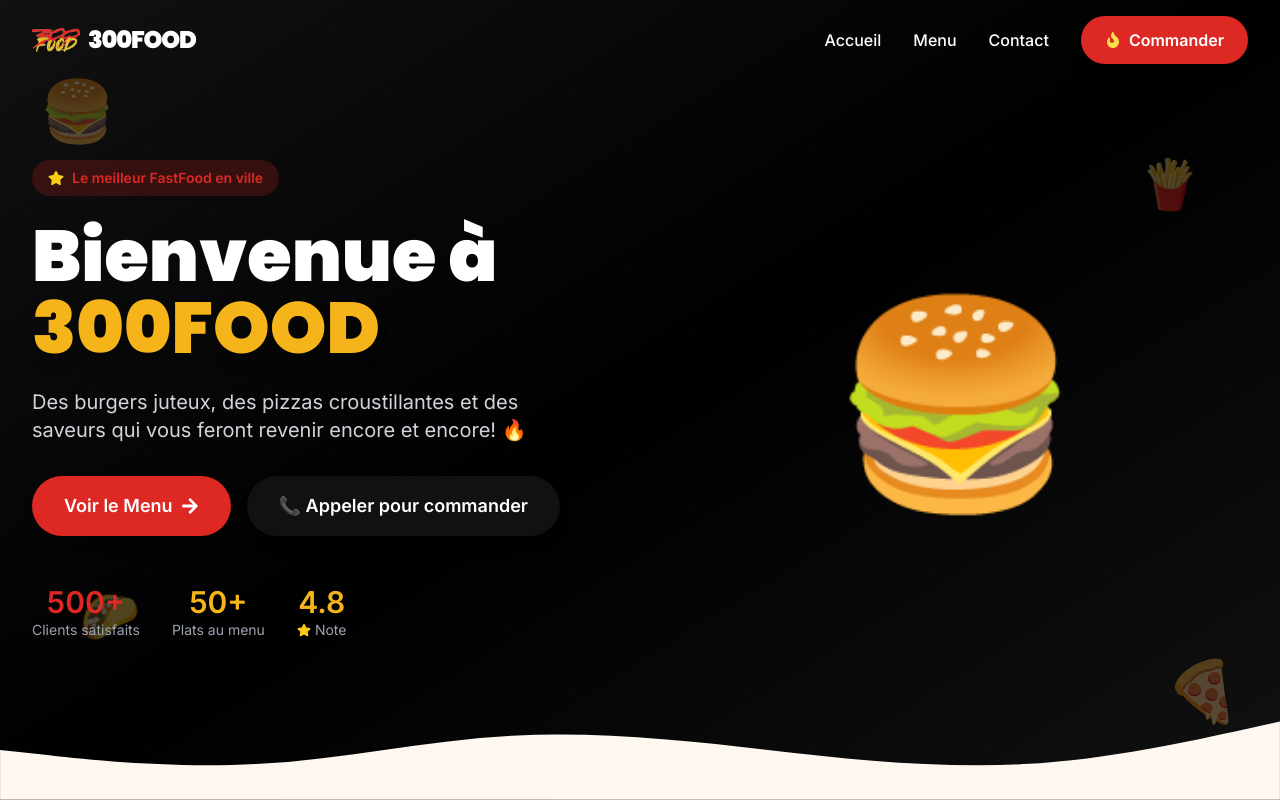
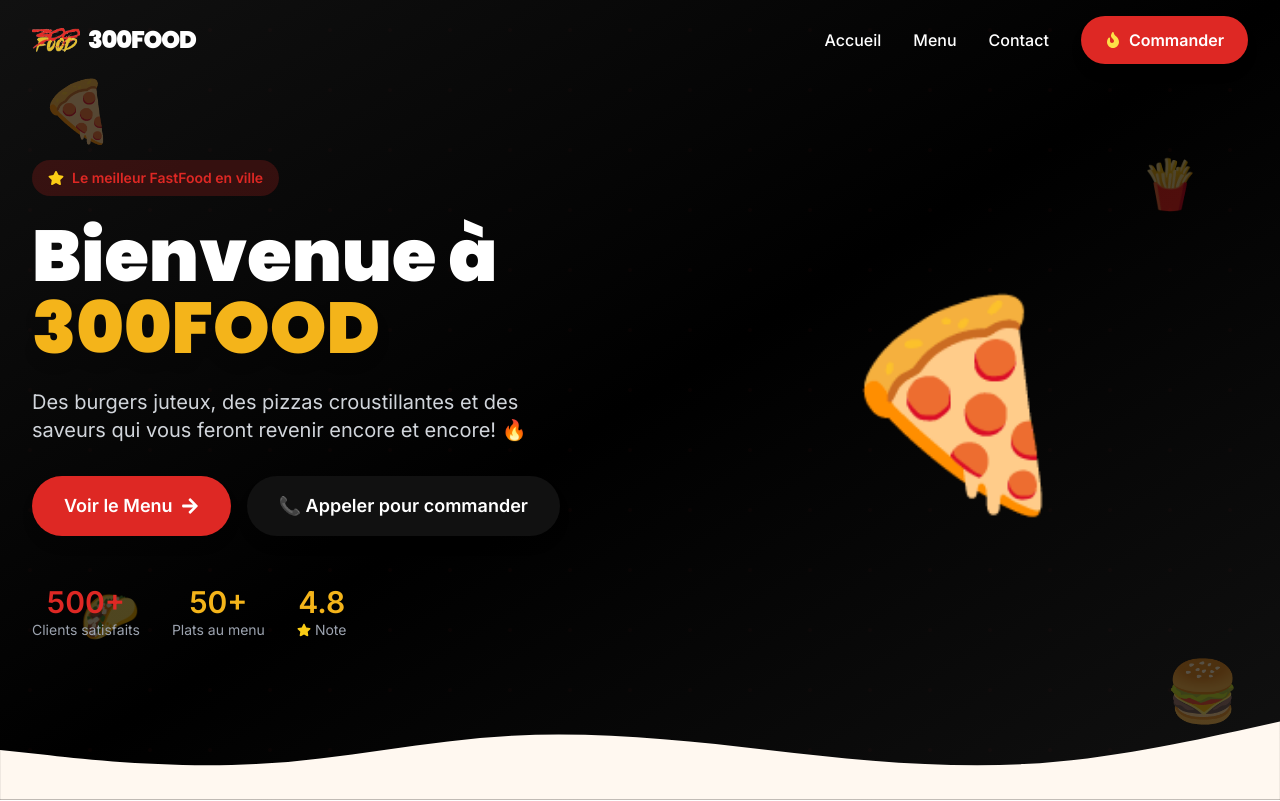
Before and after one commit to abdoufr/Les300Food, a Next.js app: page / in a window 1280 px wide. Shown: the top 801 px of the page. Built offline with nearby package versions, Linux system fonts and the light colour scheme; no server answers; the database is empty.

Commit message:
Design: replace burger icons with pizza icons in main menu and hero

```diff
--- a/components/Hero.tsx
+++ b/components/Hero.tsx
@@ -30,10 +30,10 @@ export default function Hero() {
             </div>
 
             {/* Floating emojis */}
-            <div className="absolute top-20 left-10 text-6xl animate-float opacity-30">🍔</div>
+            <div className="absolute top-20 left-10 text-6xl animate-float opacity-30">🍕</div>
             <div className="absolute top-40 right-20 text-5xl animate-float animation-delay-200 opacity-30">🍟</div>
             <div className="absolute bottom-40 left-20 text-5xl animate-float animation-delay-400 opacity-30">🌮</div>
-            <div className="absolute bottom-20 right-10 text-6xl animate-float opacity-30">🍕</div>
+            <div className="absolute bottom-20 right-10 text-6xl animate-float opacity-30">🍔</div>
 
             <div className="relative max-w-7xl mx-auto px-4 sm:px-6 lg:px-8 py-20">
                 <div className="grid lg:grid-cols-2 gap-12 items-center">
@@ -89,7 +89,7 @@ export default function Hero() {
                     {/* Right - Big Emoji / Image */}
                     <div className="hidden lg:flex justify-center items-center">
                         <div className="relative">
-                            <div className="text-[200px] animate-float select-none">🍔</div>
+                            <div className="text-[200px] animate-float select-none">🍕</div>
 
                         </div>
                     </div>
--- a/components/Navbar.tsx
+++ b/components/Navbar.tsx
@@ -46,7 +46,7 @@ export default function Navbar() {
                                     (e.target as HTMLImageElement).nextElementSibling?.classList.remove('hidden');
                                 }}
                             />
-                            <span className="text-3xl group-hover:animate-bounce hidden">🍔</span>
+                            <span className="text-3xl group-hover:animate-bounce hidden">🍕</span>
                         </div>
                         <span className={`text-2xl font-black font-heading tracking-tighter transition-colors duration-300 ${scrolled ? 'text-primary' : 'text-white'
                             }`}>
```
